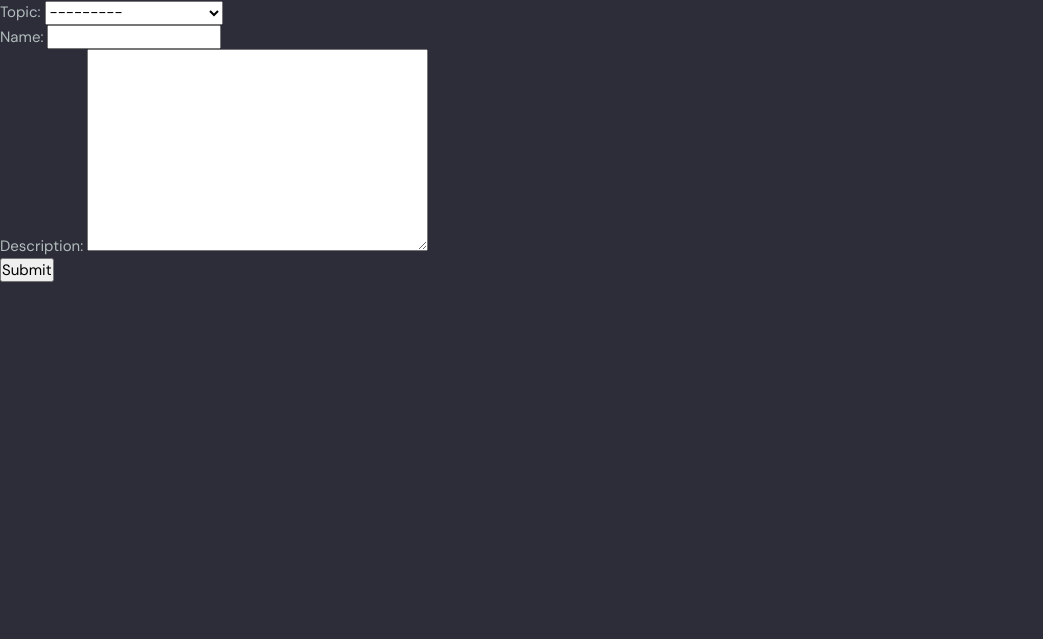
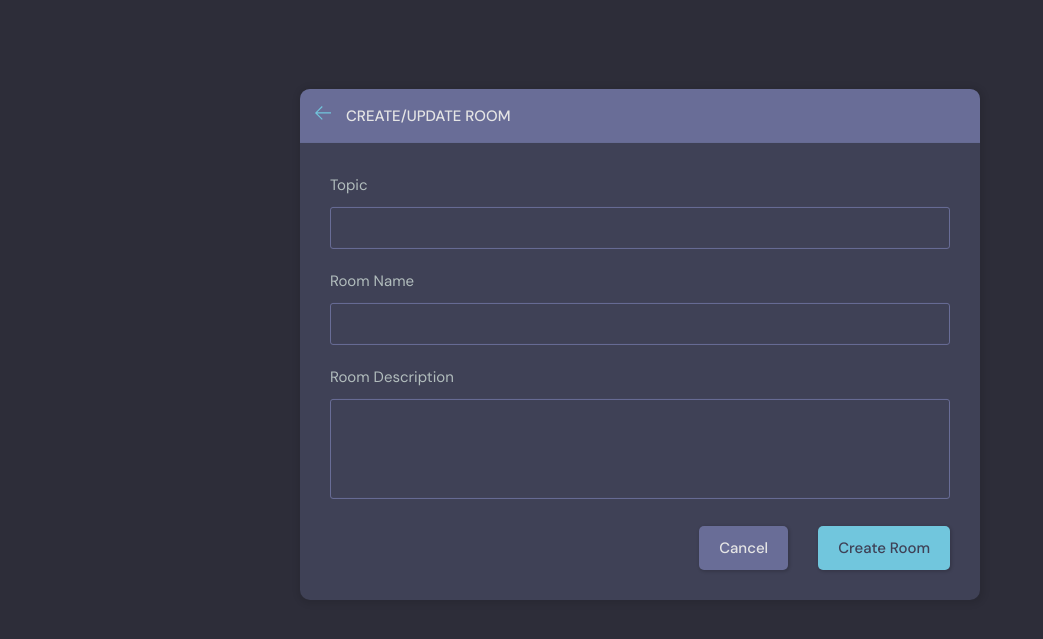
Before and after one commit to SyedZainAnwer/Thought-Tangle, a Django app: page /create-room/ in a window 1280 px wide. Shown: the part 76-715 px from the top of the page, without its empty margins (0-1043 px from the left). Run offline with Django 5.2, Linux system fonts and the light colour scheme; a user stored in the database is signed in; data comes from the database, SQL or seed files in the repository; both versions use the stored data as it was after the commit.

Commit message:
update create/update room page

```diff
--- a/base/templates/base/home.html
+++ b/base/templates/base/home.html
@@ -32,7 +32,7 @@
               <h2>Study Room</h2>
               <p>{{room_count}} Rooms available</p>
             </div>
-            <a class="btn btn--main" href="create-room.html">
+            <a class="btn btn--main" href="{% url 'create-room' %}">
               <svg version="1.1" xmlns="http://www.w3.org/2000/svg" width="32" height="32" viewBox="0 0 32 32">
                 <title>add</title>
                 <path
--- a/base/templates/base/room_form.html
+++ b/base/templates/base/room_form.html
@@ -2,12 +2,70 @@
 
 {% block content %}
 
-<div>
-    <form method="POST">
-        {% csrf_token %}
-        {{form.as_p}}
-        <input type="submit" value="Submit">
-    </form>
-</div>
+  <main class="create-room layout">
+    <div class="container">
+      <div class="layout__box">
+        <div class="layout__boxHeader">
+          <div class="layout__boxTitle">
+            <a href="{% url 'home' %}">
+              <svg version="1.1" xmlns="http://www.w3.org/2000/svg" width="32" height="32" viewBox="0 0 32 32">
+                <title>arrow-left</title>
+                <path
+                  d="M13.723 2.286l-13.723 13.714 13.719 13.714 1.616-1.611-10.96-10.96h27.625v-2.286h-27.625l10.965-10.965-1.616-1.607z">
+                </path>
+              </svg>
+            </a>
+            <h3>Create/Update Room</h3>
+          </div>
+        </div>
+        <div class="layout__body">
+          <form class="form" action="" method="POST">
+            {% csrf_token %}
 
-{% endblock content %}
+            <div class="form__group">
+              <label for="room_topic">Topic</label>
+              <input required type="text" name="topic" list="topic-list" />
+              <datalist id="topic-list">
+                <select id="room_topic">
+                  {% for topic in topics %}
+
+                  <option value="{{ topic.name }}">{{ topic.name }}</option>
+
+                  {% endfor %}
+                </select>
+              </datalist>
+            </div>
+
+            <div class="form__group">
+              <label for="room_name">Room Name</label>
+              {{ form.name }}
+            </div>
+
+            <div class="form__group">
+              <label for="room_description">Room Description</label>
+              {{ form.description }}
+            </div>
+
+            {% comment %} <div class="form__group">
+              <label for="room_topic">Topic</label>
+              <input required type="text" name="topic" id="room_topic" list="topic-list" />
+              <datalist id="topic-list">
+                <select id="room_topic">
+                  <option value="">Select your topic</option>
+                  <option value="Python">Python</option>
+                  <option value="Django">Django</option>
+                </select>
+              </datalist>
+
+            </div> {% endcomment %}
+
+            <div class="form__action">
+              <a class="btn btn--dark" href="index.html">Cancel</a>
+              <button class="btn btn--main" type="submit">Create Room</button>
+            </div>
+          </form>
+        </div>
+      </div>
+    </div>
+  </main>
+  {% endblock content %}
--- a/base/views.py
+++ b/base/views.py
@@ -117,6 +117,8 @@ def userProfile(request, pk):
 # function to create a new Room
 def createRoom(request):
     form = RoomForm()
+    topics = Topic.objects.all()
+
     if request.method == "POST":
         form = RoomForm(request.POST)
         if form.is_valid():
@@ -125,7 +127,7 @@ def createRoom(request):
             room.save()
             return redirect('home')
 
-    context = {'form': form}
+    context = {'form': form, "topics": topics}
     return render(request, 'base/room_form.html', context)
 
 
@@ -134,6 +136,7 @@ def createRoom(request):
 def updateRoom(request, pk):
     room = Room.objects.get(id=pk) # fetching the data of the specific room by its ID
     form = RoomForm(instance=room) # creating the RoomForm for that fetched room. instance keyword let the form being pre-filled with the existing data that the room had
+    topics = Topic.objects.all()
 
     if request.user != room.host: # it does not allow any other user to edit someones room
         return HttpResponse("You are not allowed here!!")
@@ -144,7 +147,7 @@ def updateRoom(request, pk):
             form.save()
             return redirect('home')
 
-    context = {'form': form}
+    context = {'form': form, "topics": topics}
     return render(request, 'base/room_form.html', context)
 
 
```
Also changed, not shown: base/templates/base/room_form_old.html (added, +13 -0 lines), db.sqlite3.
